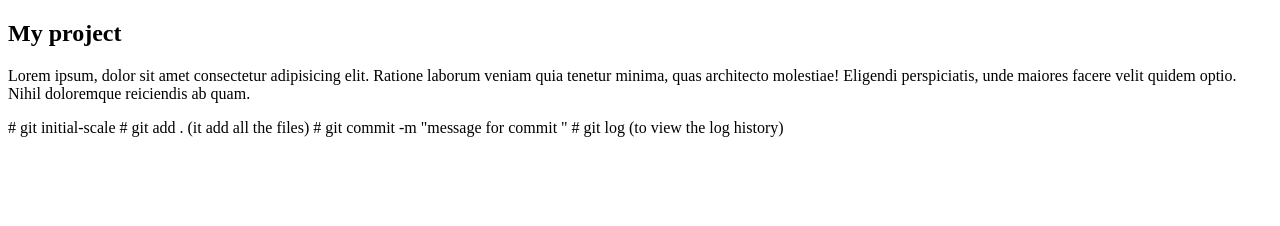
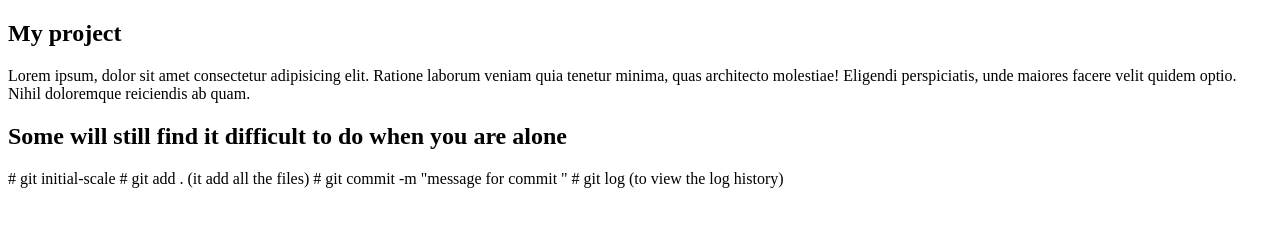
Before and after one commit to Teenode/python_project, a plain HTML site: page index.html in a window 1280 px wide. Drawn offline with Linux system fonts and the light colour scheme.

Commit message:
I just created another header tag

```diff
--- a/index.html
+++ b/index.html
@@ -8,6 +8,10 @@
 <body>
     <h2>My project</h2>
     <p>Lorem ipsum, dolor sit amet consectetur adipisicing elit. Ratione laborum veniam quia tenetur minima, quas architecto molestiae! Eligendi perspiciatis, unde maiores facere velit quidem optio. Nihil doloremque reiciendis ab quam.</p>
+
+    <div>
+        <h2>Some will still find it difficult to do when you are alone </h2>
+    </div>
 </body>
 </html>
 
```
